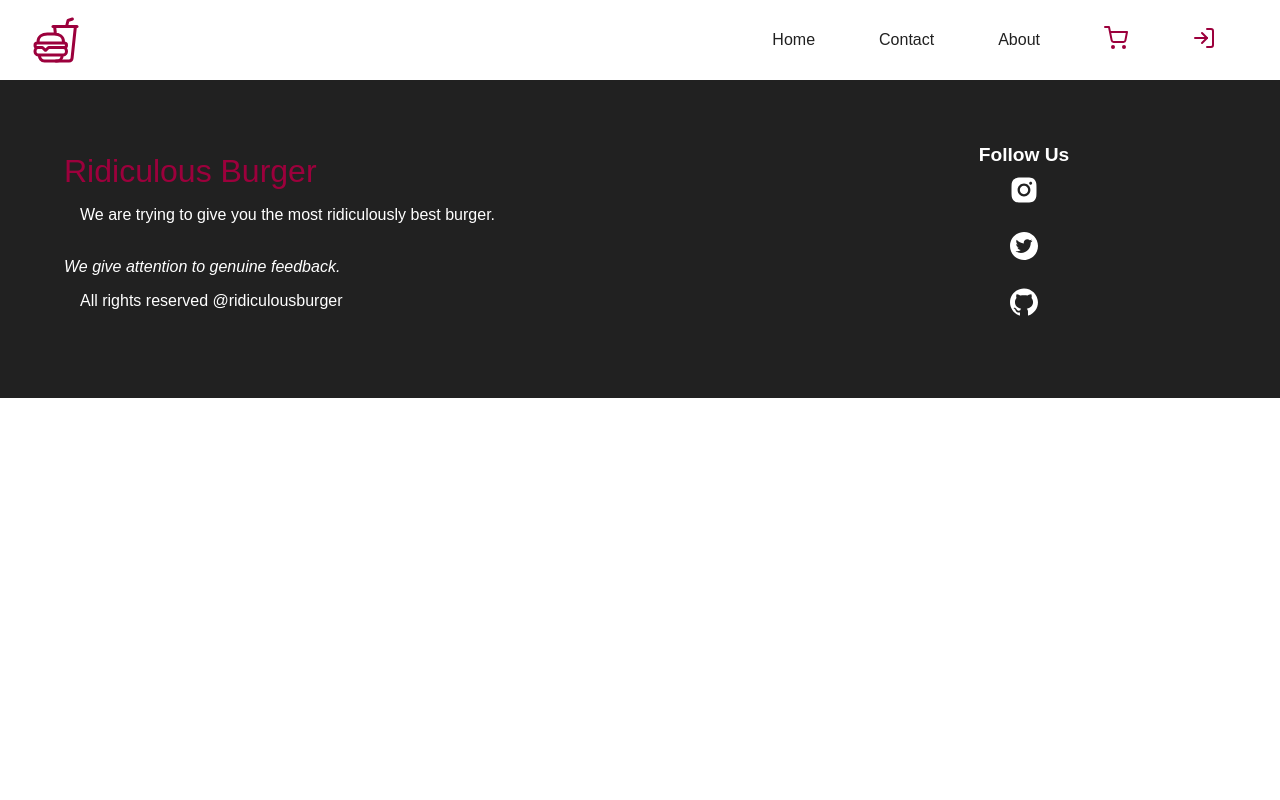
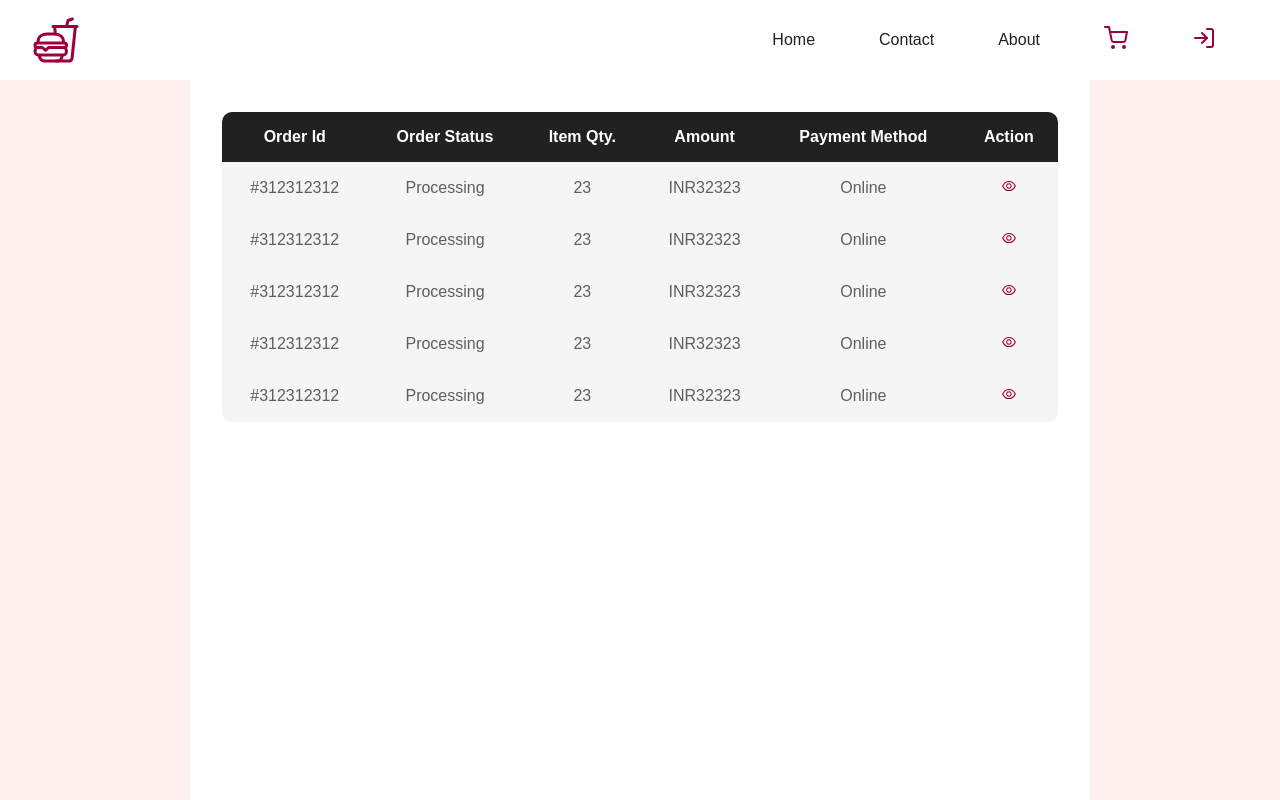
Before and after one commit to knotsid/ecommerce-fullstack, a React (Create React App) app in the folder client/: page /myorders in a window 1280 px wide. Shown: the top 800 px of the page. Built offline with nearby package versions, Linux system fonts and the light colour scheme.

Commit message:
added myOrders page

```diff
--- a/client/src/App.js
+++ b/client/src/App.js
@@ -9,6 +9,7 @@
 import PaymentSuccess from './components/cart/PaymentSuccess';
 import Login from './components/login/Login';
 import Profile from './components/profile/Profile';
+import MyOrders from './components/myOrders/MyOrders';
 
 import './styles/app.scss'
 import './styles/header.scss'
@@ -23,6 +24,7 @@
 import './styles/paymentsuccess.scss'
 import './styles/login.scss'
 import './styles/profile.scss'
+import './styles/table.scss'
 
 
 
@@ -39,6 +41,7 @@
         <Route path='/paymentsuccess' element={<PaymentSuccess />} />
         <Route path='/login' element={<Login />} />
         <Route path='/me' element={<Profile />} />
+        <Route path='/myorders' element={<MyOrders />} />
       </Routes>
       <Footer />
     </Router>
--- /dev/null
+++ b/client/src/components/myOrders/MyOrders.jsx
@@ -0,0 +1,43 @@
+import React from "react";
+import { Link } from "react-router-dom";
+import { AiOutlineEye } from "react-icons/ai";
+
+const MyOrders = () => {
+	const arr = [1, 2, 3, 4, 5];
+	return (
+		<section className="tableClass">
+			<main>
+				<table>
+					<thead>
+						<tr>
+							<th>Order Id</th>
+							<th>Order Status</th>
+							<th>Item Qty.</th>
+							<th>Amount</th>
+							<th>Payment Method</th>
+							<th>Action</th>
+						</tr>
+					</thead>
+					<tbody>
+						{arr.map((i) => (
+							<tr key={i}>
+								<td>#312312312</td>
+								<td>Processing</td>
+								<td>23</td>
+								<td>INR{32323}</td>
+								<td>Online</td>
+								<td>
+									<Link to={`/order/${"312312312"}`}>
+										<AiOutlineEye />
+									</Link>
+								</td>
+							</tr>
+						))}
+					</tbody>
+				</table>
+			</main>
+		</section>
+	);
+};
+
+export default MyOrders;
--- /dev/null
+++ b/client/src/styles/table.scss
@@ -0,0 +1,67 @@
+@import "colors";
+
+.tableClass{
+     background-color: $pink;
+     width: 100%;
+     height: 100vh;
+
+     >main{
+          max-width: 900px;
+          background-color: white;
+          margin: auto;
+          height: 100%;
+          padding: 2rem;
+          overflow-x:auto ;
+
+          >table{
+               width: 100%;
+               text-align: center;
+               border-collapse: collapse;
+
+               tr{
+                    background-color: whitesmoke;
+                    &:last-child{
+                         td:first-child{
+                              border-radius:0 0 0 10px ;
+                         }
+                         td:last-child{
+                              border-radius:0 0 10px 0;
+                         }
+                    }
+               }
+               td,th{
+                    padding: 1rem;
+               }
+
+               th{
+                    background-color: $dark;
+                    color: white;
+                    &:first-child{
+                         border-radius:10px 0 0  0;
+                    }
+                    &:last-child{
+                         border-radius:0 10px 0  0;
+                    }
+               }
+               td{
+                    color: $light-dark;
+
+                    >img{
+                         width: 30px;
+                         height: 30px;
+                         border-radius: 100%;
+                    }
+
+                    >a{
+                         color: $red;
+                    }
+                    >button{
+                         border: none;
+                         cursor: pointer;
+                         margin: 0.25rem;
+                         color: $red;
+                    }
+               }
+          }
+     }
+}
```
